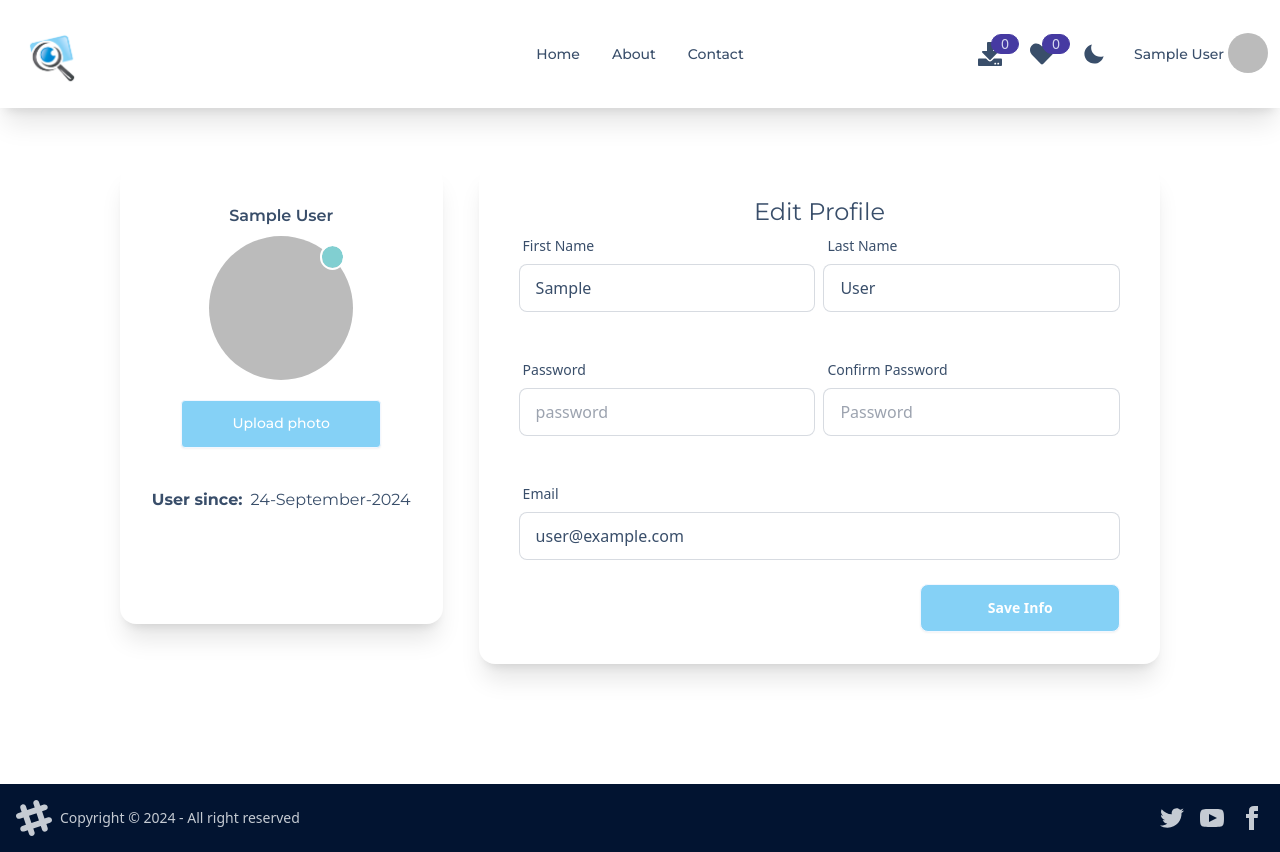
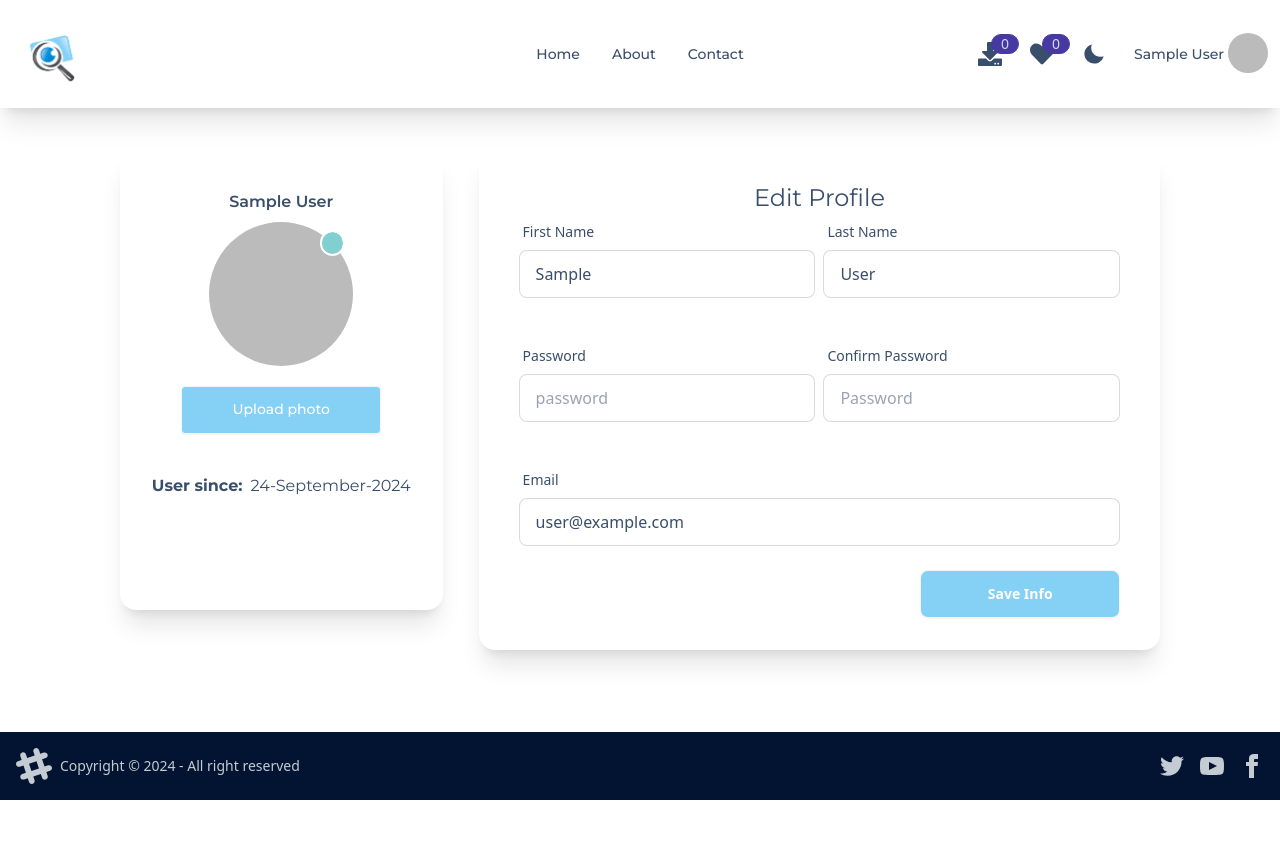
Before and after one commit to Elyor-Shokirov/search-photos, a React (Vite) app: page /profile in a window 1280 px wide. After the commit the page ends 800 px from the top, so only its background shows below. Built offline with nearby package versions, Linux system fonts and the light colour scheme; no server answers; sample sign-in values are in the browser's storage.

Commit message:
fixed loginpage and registerPage fixed editPage

```diff
--- a/src/pages/EditProfilePage.jsx
+++ b/src/pages/EditProfilePage.jsx
@@ -45,8 +45,8 @@ function EditProfilePage() {
 
   console.log(user);
   return (
-    <div className="m-auto mb-20 max-w-[1440px] px-3 md:p-0">
-      <div className="mt-14 flex justify-center">
+    <div className="m-auto max-w-[1440px] px-3 md:p-0">
+      <div className="flex justify-center">
         <div className="grid grid-cols-1 gap-9 md:grid-cols-12">
           <div className="col-span-12 md:col-span-4">
             <div className="card min-h-[460px] w-full bg-base-100 shadow-xl">
```
